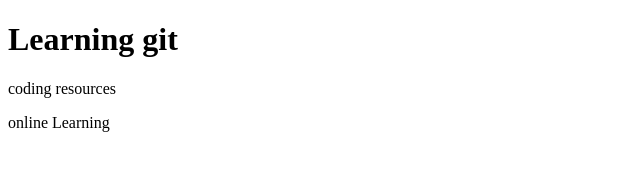
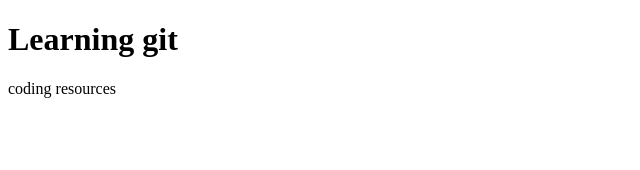
Before and after one commit to ssali-loader/test-git, a plain HTML site: page contact/visit.html in a window 1280 px wide. Shown: the whole page, without its empty margins (0-640 px from the left). Drawn offline with Linux system fonts and the light colour scheme.

Commit message:
back to origin

```diff
--- a/contact/visit.html
+++ b/contact/visit.html
@@ -8,7 +8,6 @@
         <div class="container">
         <h1>Learning git</h1>
         <p>coding resources</p>
-        <p>online Learning</p>
     </body>
 </div>
 </html>
```
